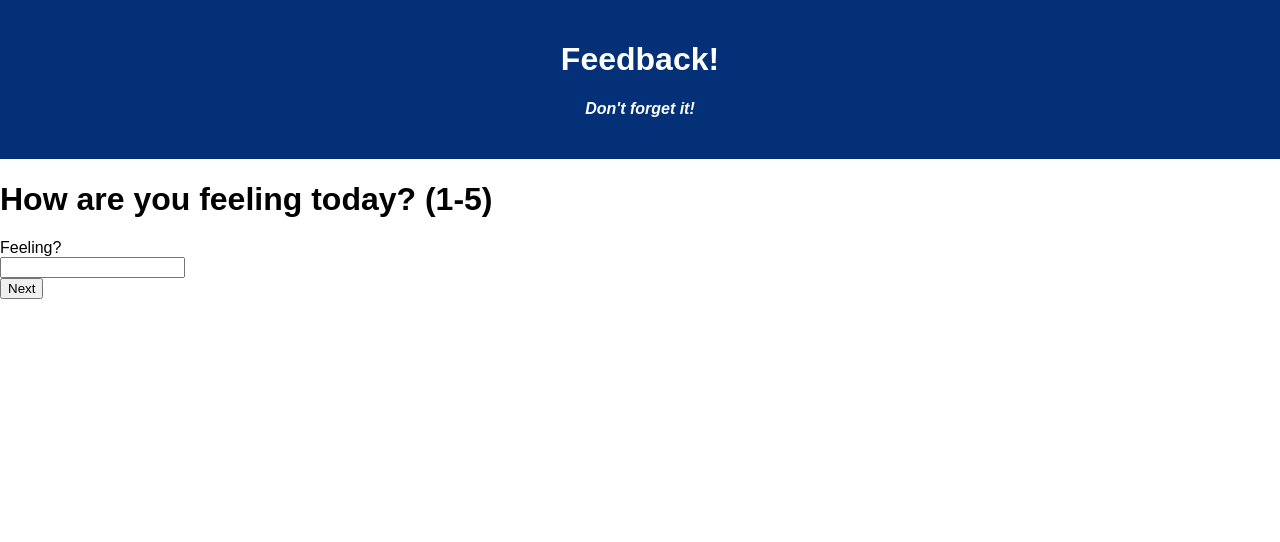
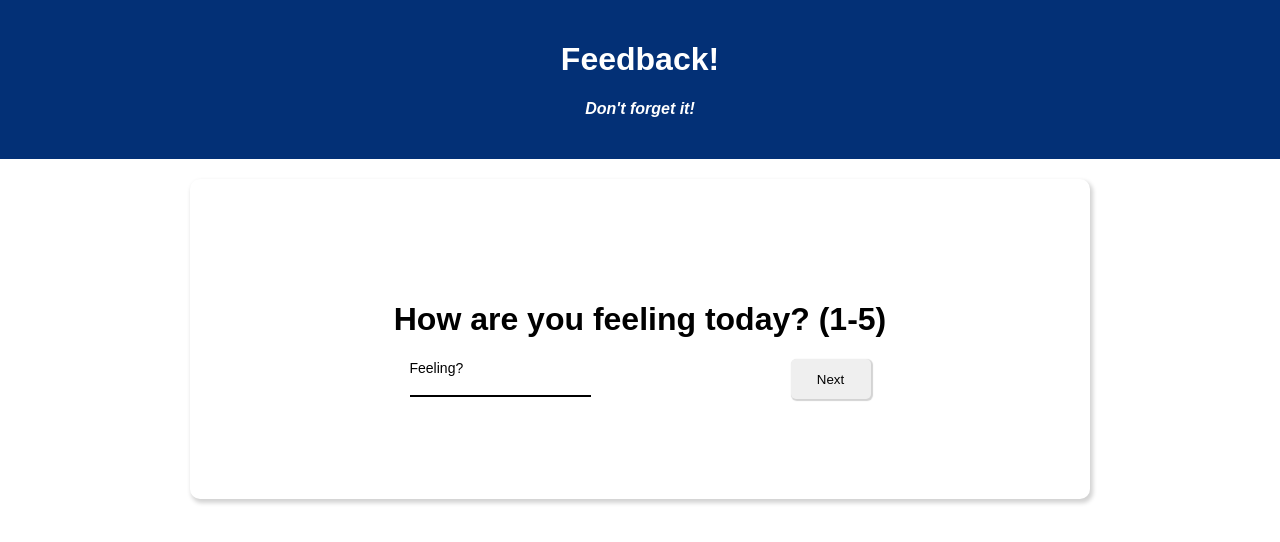
Before and after one commit to justPeterLee/weekend-redux-feedback-loop, a React (Create React App) app: page /#/feedback/feeling in a window 1280 px wide. Shown: the top 542 px of the page. Built offline with nearby package versions, Linux system fonts and the light colour scheme.

Commit message:
add validation styling

```diff
--- a/src/components/App/App.jsx
+++ b/src/components/App/App.jsx
@@ -10,11 +10,14 @@ import Understanding from "../Questions/Understanding/Understanding";
 import Support from "../Questions/Support/Support";
 import Comments from "../Questions/Comments/Comments";
 
+import Modal from "../Modal/Modal";
 import Review from "../Review/Review";
 import Admin from "../Admin/Admin";
 
+import { useSelector } from "react-redux";
 
 function App() {
+  const pageCondition = useSelector(store => store.postMade)
   return (
     <Router>
       {/* global header for a pages/routes */}
@@ -57,6 +60,11 @@ function App() {
       <Route path='/feedback/admin' exact>
         <Admin />
       </Route>
+
+      {pageCondition && (<Route path='/feedback/modal'>
+        <Modal />
+      </Route>)}
+
     </Router>
   );
 }
--- /dev/null
+++ b/src/components/Modal/Modal.jsx
@@ -0,0 +1,25 @@
+import { useSelector, useDispatch } from "react-redux";
+import { useHistory } from "react-router-dom";
+function Modal(){
+    const history = useHistory()
+
+    const dispatch = useDispatch();
+
+    const pageCondition = useSelector(store => store.postMade);
+
+    const newFeedback = () => {
+        dispatch({type:'CLEAR'});
+        dispatch({type:'FEEDBACK_FAILED'})
+        history.push('/');
+    }
+    return(
+        <div>
+           {pageCondition ? <h1>FeedBack Sent!</h1> : <h1>Feedback was unable to send</h1>}
+
+           <button onClick={newFeedback}>Leave New Feedback</button>
+        </div>
+
+    )
+}
+
+export default Modal;
--- a/src/components/Questions/QuestionForm/QuestionForm.jsx
+++ b/src/components/Questions/QuestionForm/QuestionForm.jsx
@@ -1,6 +1,12 @@
 import { useHistory } from "react-router-dom";
 import { useRef } from "react";
+import { useState } from "react";
+import style from "./QuestionForm.module.css";
 function QuestionForm(props) {
+  const [inputStyle, setInputStyle]= useState({});
+  const [validationStatement, setValidationStatement]= useState(false);
+  const [lableStyle, setLableStyle]= useState({color: 'black'});
+
   // declare an instance of history (to change page)
   const history = useHistory();
 
@@ -17,7 +23,12 @@ function QuestionForm(props) {
 
         // change page on button click
         history.push(props.path);
-      } else alert("invalid answer");
+      } else{
+        setInputStyle({borderBottom: "2px solid red", color:"red"})
+        setValidationStatement(true)
+        setLableStyle({color:"red"})
+      };
+
     } else {
       props.onFeedbackToRedux(answer.current.value);
       history.push(props.path);
@@ -25,14 +36,31 @@ function QuestionForm(props) {
   };
 
   return (
-    <div>
-      <h1>{props.question}</h1>
-      <div>
-        <label>{props.subQuestion}</label>
-        <br />
-        <input ref={answer} type={props.type}></input>
+    <div className={style.container}>
+      <h1 className={style.header}>{props.question}</h1>
+
+      <div className={style.responseElement}>
+        <div className={style.inputElement}>
+          <label className={style.questionLabel} style={lableStyle}>{props.subQuestion}</label>
+          <br />
+          <input
+            ref={answer}
+            type={props.type}
+            className={style.inputForm}
+            onChange={()=>{setInputStyle({}); setValidationStatement(false)}}
+            onFocus={()=>{setLableStyle({color:'blue'});setInputStyle({}); setValidationStatement(false)}}
+            onBlur={()=>{setLableStyle({color:'black'});setInputStyle({}); setValidationStatement(false)}}
+
+            style={inputStyle}
+          ></input>
+
+          {validationStatement && (<p className={style.invalidText}>* invalid answer</p>)}
+        </div>
+
+        <div>
+          <button onClick={nextEventHandler} className={style.inputQuestion}>Next</button>
+        </div>
       </div>
-      <button onClick={nextEventHandler}>Next</button>
     </div>
   );
 }
--- /dev/null
+++ b/src/components/Questions/QuestionForm/QuestionForm.module.css
@@ -0,0 +1,55 @@
+.container{
+    display: flex;
+    flex-direction: column;
+    text-align: center;
+
+    width: 700px;
+    border-radius: 10px;
+    box-shadow: 2px 3px 4px 1px #D3D3D3;
+    padding: 100px;
+    margin: auto;
+}
+
+.inputForm{
+    border: none;
+    border-bottom: 2px solid black;
+
+}
+.inputForm:focus{
+    outline: none;
+    border: none;
+    border-bottom: 2px solid blue;
+
+    /* color: blue; */
+}
+
+.inputElement{
+    text-align:left;
+}
+
+.responseElement{
+    display: flex;
+    justify-content: center;
+    gap: 200px;
+}
+
+.invalidText{
+    color:red
+}
+
+.questionLabel{
+    font-size: 14px;
+}
+
+.inputQuestion{
+    width: 80px;
+    height: 40px;
+    border: none;
+    border-radius: 5px;
+    box-shadow: 1px 1px 1px 1px #D3D3D3;
+}
+
+.inputQuestion:hover{
+    background-color: 	#DCDCDC;
+    box-shadow: 1px 1px 1px 1px #BEBEBE;
+}
--- a/src/components/Questions/Understanding/Understanding.jsx
+++ b/src/components/Questions/Understanding/Understanding.jsx
@@ -1,9 +1,10 @@
 import QuestionForm from "../QuestionForm/QuestionForm";
-import { useDispatch } from "react-redux";
+import { useDispatch, useSelector } from "react-redux";
 
 function Understanding() {
     const dispatch = useDispatch();
 
+    const curAnswer = useSelector(store => store.feedbackAnswer)
     const dispatchToRedux = (answer) => {
         dispatch({type:"ADD_UNDERSTAND", payload: answer})
     }
@@ -11,7 +12,7 @@ function Understanding() {
     return(
         <QuestionForm
         path={'/feedback/support'}
-        question={'How are you the content? (1-5)'}
+        question={'How are you understanding the content? (1-5)'}
         subQuestion={'Understanding?'}
         type={'number'}
 
--- a/src/components/Review/Review.jsx
+++ b/src/components/Review/Review.jsx
@@ -2,36 +2,77 @@ import { useHistory } from "react-router-dom";
 import { useSelector, useDispatch } from "react-redux";
 import { useEffect, useState } from "react";
 function Review() {
+  // creating instances
   const history = useHistory();
+  const dispatch = useDispatch();
 
-  const [incomplete, setIncomplete] = useState(true)
-  const answers = useSelector((store) => store);
 
+
+  // getting FEEDBACK ANSWERS from redux
+  const feeling = useSelector((store) => store.feedbackAnswer.feeling);
+  const understanding = useSelector((store) => store.feedbackAnswer.understanding);
+  const support = useSelector((store) => store.feedbackAnswer.support);
+  const comments = useSelector((store) => store.feedbackAnswer.comments);
+
+  //const checker = useSelector((store) => store.postMade)
+
+
+  // --- local state ---
+  const [incomplete, setIncomplete] = useState(true); // button validation
+
+  //const [dataSend, setDataSent] = useState(checker)
+
+
+  // --- event handler functions ---
+
+  // confirm button function
   const confirmHandler = () => {
-    history.push("/");
+    //history.push("/");
+
+    const answerData = {
+      feeling: feeling,
+      understanding: understanding,
+      support: support,
+      comments: comments,
+    }
+    dispatch({ type: "SEND_FEEDBACK", payload: answerData });
+
+    history.push('/feedback/modal')
   };
 
+  // button validation checker (run on page load)
   const completeChecker = () => {
-    if(answers.feedbackAnswer.feeling && answers.feedbackAnswer.understanding && answers.feedbackAnswer.support){
-      setIncomplete(false)
-    }else{
-      setIncomplete(true)
+    if (feeling && understanding && support) {
+      setIncomplete(false);
+    } else {
+      setIncomplete(true);
     }
+  };
 
-  }
 
-  useEffect(()=>{completeChecker()}, [])
+
+  // --- functions running (run on page load) ---
+  useEffect(() => {
+    completeChecker();
+  },[]);
 
   return (
     <div>
       <div>
-        <p>Feelings: {answers.feedbackAnswer.feeling}</p>
-        <p>Understanding: {answers.feedbackAnswer.understanding}</p>
-        <p>Support: {answers.feedbackAnswer.support}</p>
-        {answers.feedbackAnswer.comments ? <p> Comment: {answers.feedbackAnswer.comments}</p> : <p>Comment: n/a</p>}
+
+        <p>Feelings: {feeling}</p>
+        <p>Understanding: {understanding}</p>
+        <p>Support: {support}</p>
+        {comments ? <p> Comment: {comments}</p> : <p>Comment: n/a</p>}
       </div>
 
-      {!incomplete ? <button onClick={confirmHandler} > Confirm </button> : <button onClick={confirmHandler} disabled> Incomplete </button> }
+      {!incomplete ? (
+        <button onClick={confirmHandler}> Confirm </button>
+      ) : (
+        <button onClick={confirmHandler} disabled>
+          Incomplete
+        </button>
+      )}
     </div>
   );
 }
--- a/src/index.js
+++ b/src/index.js
@@ -19,8 +19,20 @@ import axios from "axios";
 const sagaMiddleware = createSagaMiddleware();
 
 // saga generator function
-function* watcherSaga() {}
+function* watcherSaga(){
+  yield takeEvery('SEND_FEEDBACK', postFeedback);
+}
 
+// post request function
+function* postFeedback(action){
+  try{
+    yield axios.post('/feedback', action.payload)
+    yield put({type:'FEEDBACK_SUCCESS'})
+  }catch(error){
+    console.log('error with POST for feedback, ', error)
+    yield put({type:'FEEDBACK_FAILED'})
+  }
+}
 // ----- redux -----
 // # reducers
 // question answers
@@ -41,11 +53,26 @@ function feedbackAnswer(state = {}, action) {
   }
 }
 
+// post request validation
+function postMade(state = false, action){
+  switch (action.type){
+    case "FEEDBACK_SUCCESS":
+      return state = true;
+    case "FEEDBACK_FAILED":
+      return state = false;
+    default:
+      return state = false;
+  }
+}
+
+
 // store instance
 const store = createStore(
   combineReducers({
     // reducers
     feedbackAnswer,
+    postMade,
+
   }),
 
   applyMiddleware(logger, sagaMiddleware)
```
